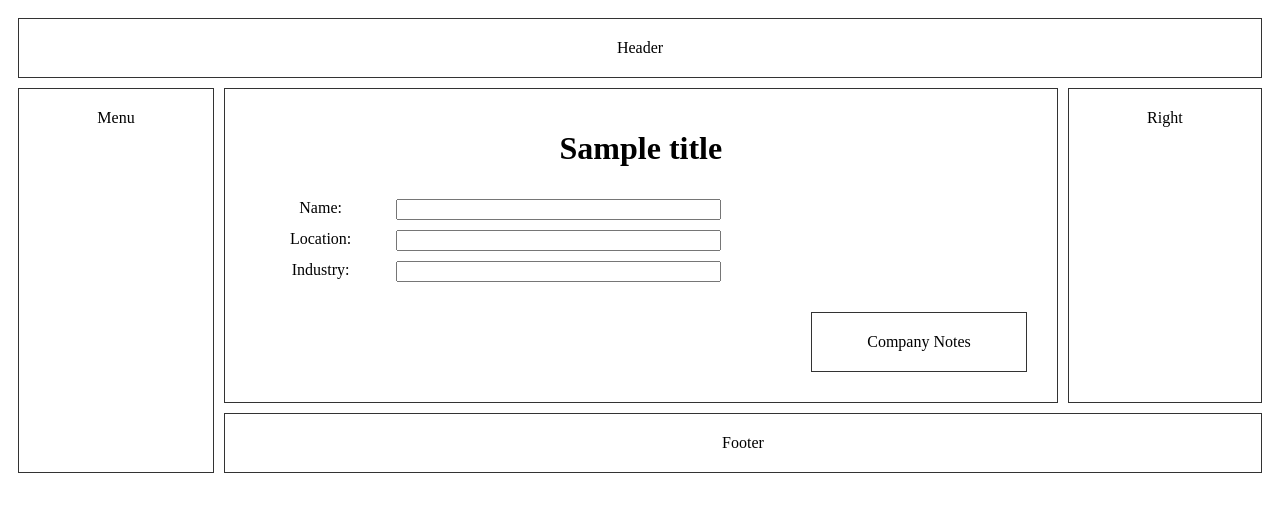
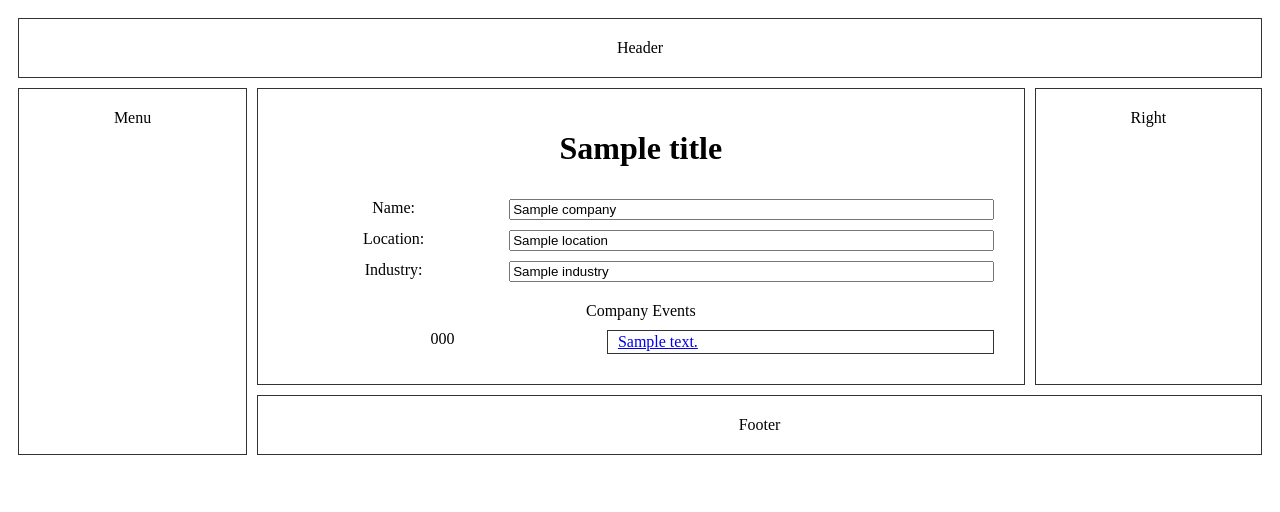
Before and after one commit to nabilgkhoury/pyramid_elasticsearch_mongodb, a Python web app: template pyramid_app/templates/company.jinja2 in a window 1280 px wide. Shown: the top 512 px of the page. Run offline with Jinja, Linux system fonts and the light colour scheme; the template is opened without the code that fills it: most values are stand-ins (such as "Sample title", 1, 10 or a date in 2020).

Commit message:
First functioning company profile page displaying company info and list of milestone events

```diff
--- a/pyramid_app/templates/company.jinja2
+++ b/pyramid_app/templates/company.jinja2
@@ -3,11 +3,21 @@
     <h1>{{ title }}</h1>
     <form action="/company" class="company-grid-container">
         <label class="company-label1" for="company-name">Name:</label>
-        <input class="company-name" type="text" id="company-name" name="company-name" value="">
+        <input class="company-name" type="text" id="company-name" name="company-name"
+               value="{{ company.company_name }}">
         <label class="company-label2" for="company-location">Location:</label>
-        <input class="company-location" type="text" id="company-location" name="company-location" value="">
+        <input class="company-location" type="text" id="company-location" name="company-location"
+               value="{{ company.location }}">
         <label class="company-label3" for="company-industry">Industry:</label>
-        <input class="company-industry" type="text" id="company-industry" name="company-industry" value="">
-        <div class="company-notes" id="company-notes"> Company Notes</div>
+        <input class="company-industry" type="text" id="company-industry" name="company-industry"
+               value="{{ company.industry }}">
     </form>
+    <div class="company-events" id="company-events">Company Events
+        <div class="events-grid-container">
+        {% for event in company.events %}
+            <label class="event-code" id="event{{ loop.index }}"> {{ event.event_code }} </label>
+            <a class="result-item" href="{{ event.event_url }}"> {{ event.event_desc }} </a>
+        {% endfor %}
+        </div>
+    </div>
 {% endblock %}
```
